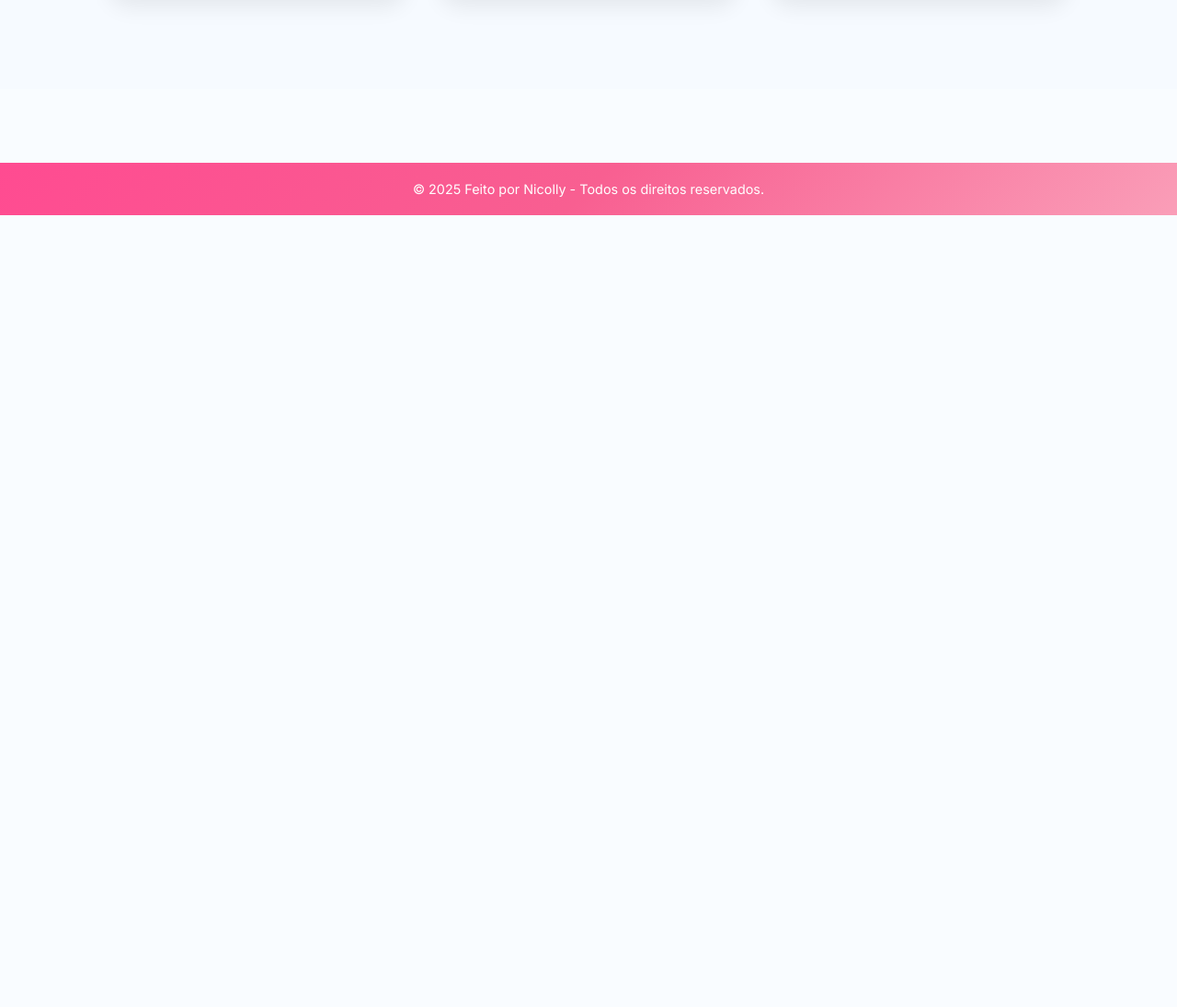
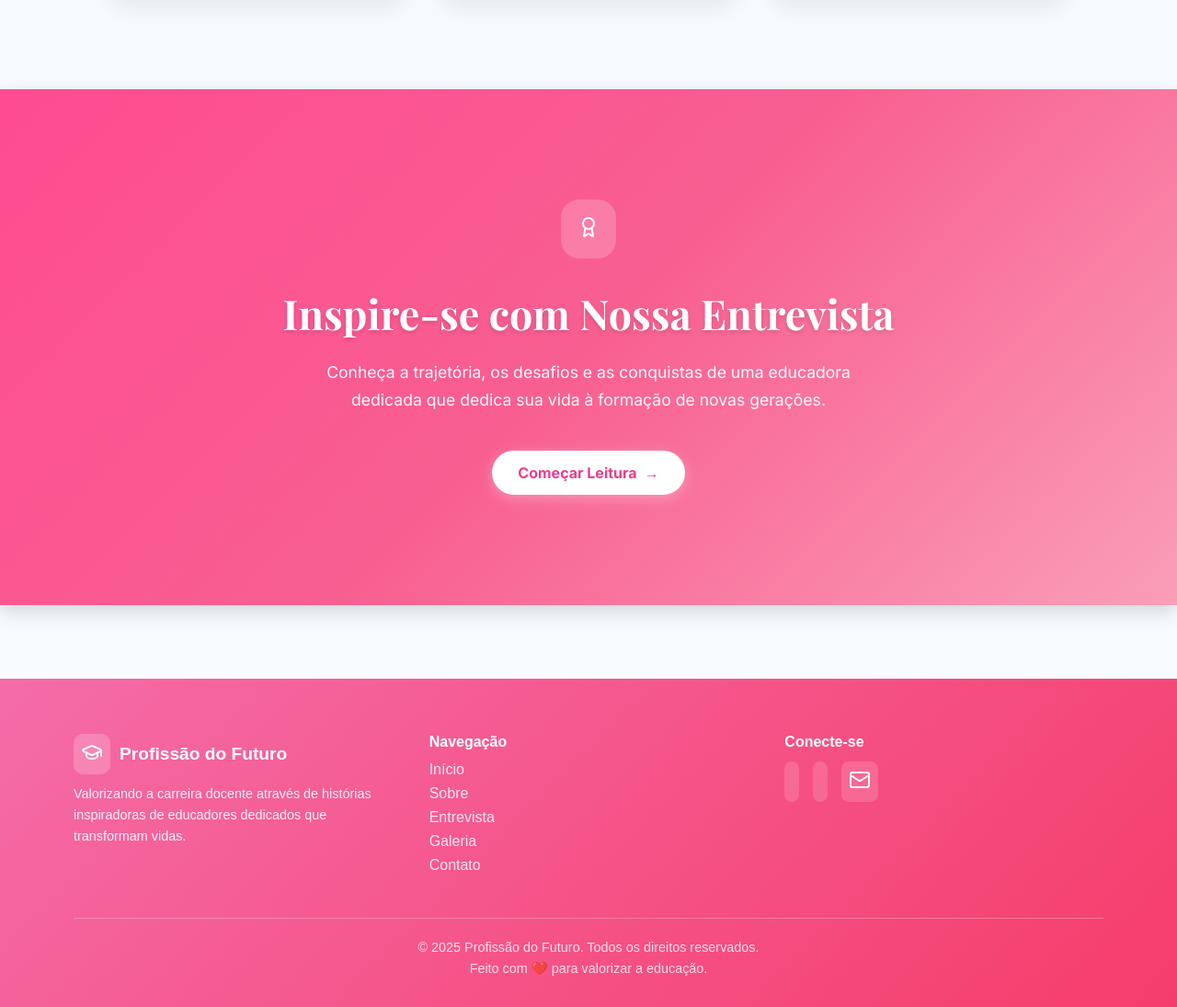
Before and after one commit to NicollySantos116/site-entrevista-pedagogia, a plain HTML site: page site-entrevista-pedagogia/index.html in a window 1280 px wide. Shown: the part 1318-2413 px from the top of the page at 92% size. Before the commit the page ends 1552 px from the top, so only its background shows below. Drawn offline with nearby package versions, Linux system fonts and the light colour scheme.

Commit message:
feat: finaliza página inicial

```diff
--- a/site-entrevista-pedagogia/assets/css/style.css
+++ b/site-entrevista-pedagogia/assets/css/style.css
@@ -20,6 +20,7 @@ body {
   overflow-x: hidden;
 }
 
+/* ===== NAVBAR ===== */
 .navbar {
   background-color: rgba(255, 255, 255, 0.85);
   display: flex;
@@ -70,6 +71,7 @@ nav a:hover {
   -webkit-text-fill-color: transparent;
 }
 
+/* ===== HERO PRINCIPAL (Carreira) ===== */
 .hero {
   background: var(--gradiente);
   color: white;
@@ -147,9 +149,9 @@ nav a:hover {
   transform: translateY(-3px);
 }
 
-/* Importância */
+/* ===== IMPORTÂNCIA DA EDUCAÇÃO ===== */
 .importancia {
-  background: rgba(247, 250, 255, 0.9); /* Fundo mais suave */
+  background: rgba(247, 250, 255, 0.9);
   text-align: center;
   padding: 100px 20px;
 }
@@ -176,7 +178,7 @@ nav a:hover {
   line-height: 1.7;
 }
 
-/* Cards */
+/* ===== CARDS ===== */
 .cards {
   display: flex;
   justify-content: center;
@@ -185,7 +187,7 @@ nav a:hover {
 }
 
 .card {
-  background: rgba(255, 255, 255, 0.9); /* Fundo mais suave */
+  background: rgba(255, 255, 255, 0.9);
   border-radius: 20px;
   box-shadow: 0 10px 25px rgba(0, 0, 0, 0.08);
   padding: 40px 30px;
@@ -222,12 +224,189 @@ nav a:hover {
   color: #555;
 }
 
-/* Footer */
-footer {
+/* ===== INSPIRE-SE COM NOSSA ENTREVISTA ===== */
+.hero-interview {
   background: var(--gradiente);
   color: white;
   text-align: center;
-  padding: 20px;
-  margin-top: 80px;
+  padding: 120px 20px;
+  position: relative;
+  box-shadow: 0 8px 20px rgba(0, 0, 0, 0.15);
+  margin-bottom: 80px; /* espaço entre a seção e o rodapé */
+}
+
+.hero-interview-inner {
+  max-width: 800px;
+  margin: 0 auto;
+}
+
+.hero-interview .badge {
+  display: flex;
+  justify-content: center;
+  margin-bottom: 30px;
+}
+
+.badge-icon {
+  background: rgba(255, 255, 255, 0.2);
+  padding: 18px;
+  border-radius: 20px;
+}
+
+.hero-interview h1 {
+  font-family: var(--fonte-titulo);
+  font-size: 2.8rem;
+  margin-bottom: 20px;
+  text-shadow: 0 2px 4px rgba(0, 0, 0, 0.15);
+}
+
+.hero-sub {
+  font-size: 1.1rem;
+  max-width: 600px;
+  margin: 0 auto 40px;
+  line-height: 1.7;
+  opacity: 0.95;
+}
+
+.cta-hero {
+  background: white;
+  color: var(--rosa-escuro);
+  padding: 14px 28px;
+  border-radius: 40px;
+  text-decoration: none;
+  font-weight: 600;
+  display: inline-flex;
+  align-items: center;
+  gap: 8px;
+  transition: all 0.3s ease;
+  box-shadow: 0 4px 15px rgba(255, 255, 255, 0.3);
+}
+
+.cta-hero:hover {
+  background: #ffe3ee;
+  transform: translateY(-3px);
+  box-shadow: 0 8px 20px rgba(255, 255, 255, 0.4);
+}
+
+/* ===== FOOTER ===== */
+footer {
+  background: linear-gradient(135deg, #f56ca8, #f53d6b);
+  color: white;
+  padding: 60px 80px 30px;
+  font-family: 'Poppins', sans-serif;
+}
+
+/* Container principal das colunas */
+.footer-container {
+  display: flex;
+  justify-content: space-between;
+  align-items: flex-start;
+  flex-wrap: wrap;
+  gap: 40px;
+  margin-bottom: 40px;
+}
+
+/* Cada coluna */
+.footer-col {
+  flex: 1;
+  min-width: 220px;
+}
+
+/* Logo + nome */
+.footer-logo {
+  display: flex;
+  align-items: center;
+  gap: 10px;
+  margin-bottom: 10px;
+}
+
+.footer-logo .icon {
+  background: rgba(255, 255, 255, 0.2);
+  padding: 8px;
+  border-radius: 10px;
+}
+
+.footer-logo h3 {
+  font-weight: 700;
+  font-size: 1.2rem;
+}
+
+/* Texto */
+footer p {
   font-size: 0.9rem;
+  line-height: 1.6;
+  opacity: 0.9;
 }
+
+/* Títulos das colunas */
+.footer-col h4 {
+  font-weight: 700;
+  margin-bottom: 12px;
+  font-size: 1rem;
+}
+
+/* Navegação */
+.footer-col ul {
+  list-style: none;
+  padding: 0;
+}
+
+.footer-col ul li {
+  margin-bottom: 8px;
+}
+
+.footer-col ul li a {
+  color: white;
+  text-decoration: none;
+  opacity: 0.85;
+  transition: all 0.3s ease;
+}
+
+.footer-col ul li a:hover {
+  opacity: 1;
+  text-decoration: underline;
+}
+
+/* Ícones sociais */
+.social-icons {
+  display: flex;
+  gap: 15px;
+}
+
+.social-icons a {
+  color: white;
+  background: rgba(255, 255, 255, 0.15);
+  padding: 8px;
+  border-radius: 8px;
+  transition: all 0.3s ease;
+}
+
+.social-icons a:hover {
+  background: rgba(255, 255, 255, 0.3);
+  transform: translateY(-3px);
+}
+
+/* Linha inferior */
+.footer-bottom {
+  text-align: center;
+  border-top: 1px solid rgba(255, 255, 255, 0.3);
+  padding-top: 20px;
+  font-size: 0.85rem;
+  opacity: 0.9;
+}
+
+/* Responsividade */
+@media (max-width: 800px) {
+  .footer-container {
+    flex-direction: column;
+    text-align: center;
+    align-items: center;
+  }
+
+  .footer-col {
+    min-width: 100%;
+  }
+
+  .social-icons {
+    justify-content: center;
+  }
+}
--- a/site-entrevista-pedagogia/index.html
+++ b/site-entrevista-pedagogia/index.html
@@ -3,8 +3,8 @@
 <head>
   <meta charset="UTF-8" />
   <meta name="viewport" content="width=device-width, initial-scale=1.0" />
-  <title>Profissão do futuro</title>
-    <link rel="stylesheet" href="./assets/css/style.css">
+  <title>Profissão do Futuro</title>
+  <link rel="stylesheet" href="./assets/css/style.css">
   <link href="https://fonts.googleapis.com/css2?family=Playfair+Display:wght@600;700&family=Inter:wght@400;500;700&display=swap" rel="stylesheet">
   <script src="https://unpkg.com/lucide@latest"></script>
 </head>
@@ -14,7 +14,7 @@
   <header class="navbar">
     <div class="logo">
       <div class="icon"><i data-lucide="graduation-cap"></i></div>
-      <h1>Profissão do futuro</h1>
+      <h1>Profissão do Futuro</h1>
     </div>
     <nav>
       <ul>
@@ -27,7 +27,7 @@
     </nav>
   </header>
 
-  <!-- Hero Section -->
+  <!-- 1️⃣ Carreira na Pedagogia -->
   <section class="hero">
     <button class="tag"><i data-lucide="sparkles"></i> Inspire-se com histórias reais</button>
     <h2>A Carreira na <span>Pedagogia</span></h2>
@@ -38,7 +38,7 @@
     </div>
   </section>
 
-  <!-- Importância da Educação -->
+  <!-- 2️⃣ Importância da Educação -->
   <section class="importancia">
     <button class="tag destaque"><i data-lucide="star"></i> Nossa Missão</button>
     <h2>A Importância da Educação</h2>
@@ -67,10 +67,59 @@
     </div>
   </section>
 
+  <!-- 3️⃣ Inspire-se com Nossa Entrevista -->
+  <section class="hero-interview">
+    <div class="hero-interview-inner">
+      <div class="badge">
+        <div class="badge-icon"><i data-lucide="award"></i></div>
+      </div>
+
+      <h1>Inspire-se com Nossa Entrevista</h1>
+      <p class="hero-sub">
+        Conheça a trajetória, os desafios e as conquistas de uma educadora dedicada que dedica sua vida à formação de novas gerações.
+      </p>
+
+      <a class="cta-hero" href="#">Começar Leitura <span class="arrow">→</span></a>
+    </div>
+  </section>
+
+  <!-- 4️⃣ Rodapé Animado -->
   <footer>
-    <p>© 2025 Feito por Nicolly - Todos os direitos reservados.</p>
-  </footer>
+  <div class="footer-container">
+    <div class="footer-col">
+      <div class="footer-logo">
+        <div class="icon"><i data-lucide="graduation-cap"></i></div>
+        <h3>Profissão do Futuro</h3>
+      </div>
+      <p>Valorizando a carreira docente através de histórias inspiradoras de educadores dedicados que transformam vidas.</p>
+    </div>
 
+    <div class="footer-col">
+      <h4>Navegação</h4>
+      <ul>
+        <li><a href="#">Início</a></li>
+        <li><a href="#">Sobre</a></li>
+        <li><a href="#">Entrevista</a></li>
+        <li><a href="#">Galeria</a></li>
+        <li><a href="#">Contato</a></li>
+      </ul>
+    </div>
+
+    <div class="footer-col">
+      <h4>Conecte-se</h4>
+      <div class="social-icons">
+        <a href="#"><i data-lucide="instagram"></i></a>
+        <a href="#"><i data-lucide="linkedin"></i></a>
+        <a href="#"><i data-lucide="mail"></i></a>
+      </div>
+    </div>
+  </div>
+
+  <div class="footer-bottom">
+    <p>© 2025 Profissão do Futuro. Todos os direitos reservados.</p>
+    <p>Feito com ❤️ para valorizar a educação.</p>
+  </div>
+</footer>
   <script>
     lucide.createIcons();
   </script>
```
